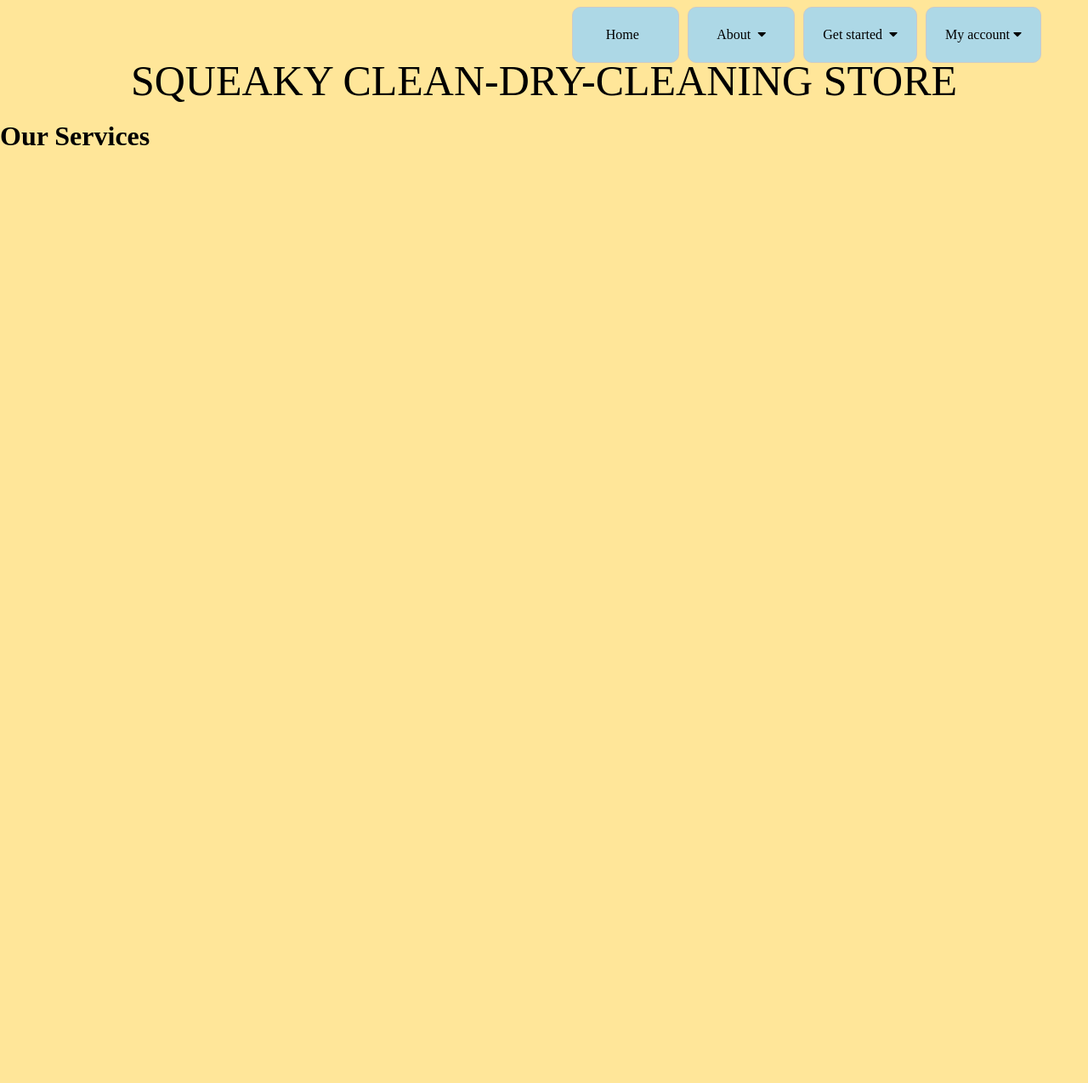
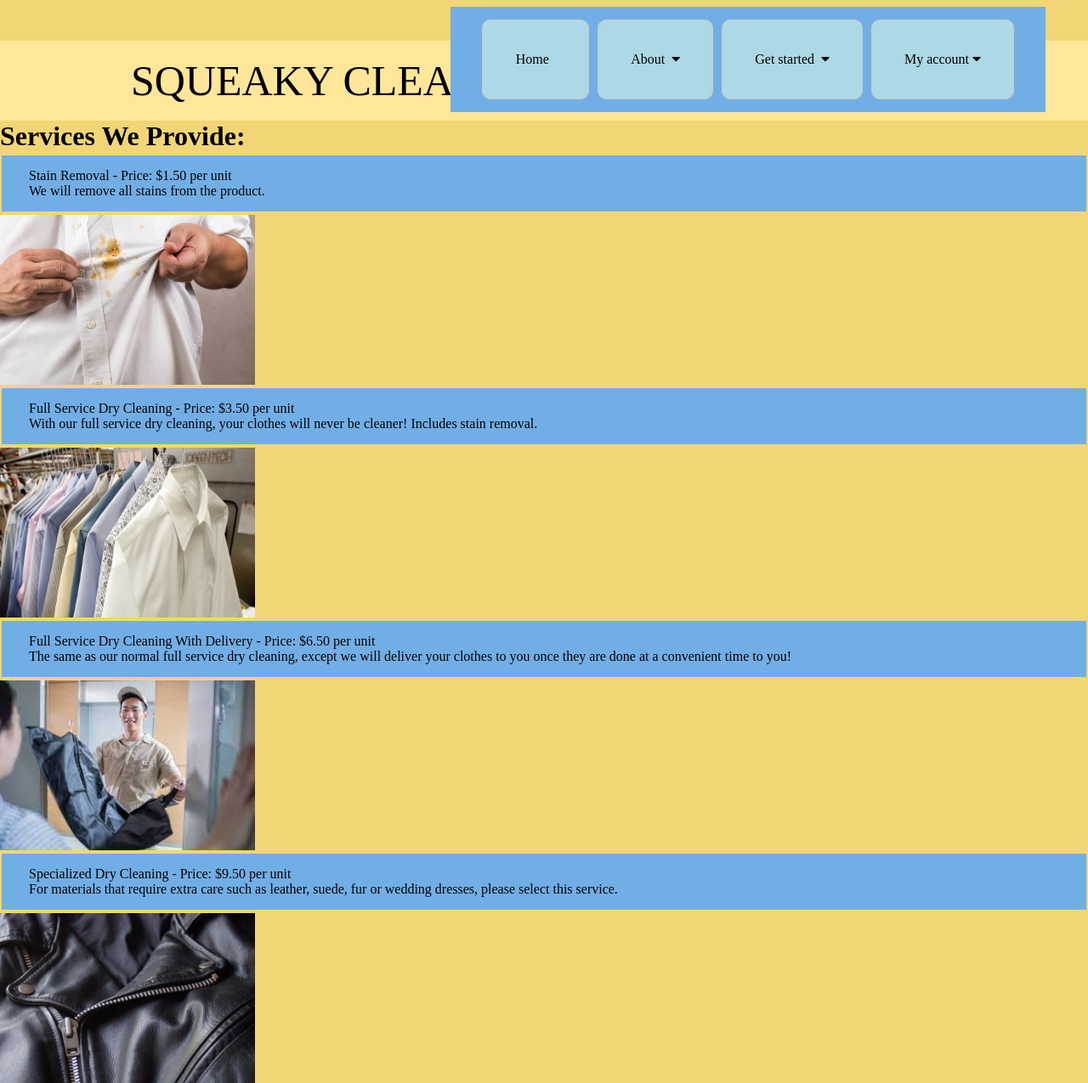
Before and after one commit to Ninorr/Group-6-Semester-Project, a Django app: page /aboutus/services in a window 1280 px wide. Shown: the whole page at 85% size. Before the commit the page ends 171 px from the top, so only its background shows below. Run offline with Django 4.2, Linux system fonts and the light colour scheme; some web fonts are replaced.

Commit message:
services
added services html file, along with associated images and css file

```diff
--- /dev/null
+++ b/assets/catalog/static/project.css
@@ -0,0 +1,36 @@
+body {
+  background-color:#f2d675;
+}
+
+ul {
+  list-style-type: none;
+  margin: 4px 2px;
+  padding: 15px 32px;
+  overflow: hidden;
+  background-color: #72aee6;
+}
+
+li {
+  float: right;
+  border-right:1px solid #bbb;
+}
+
+li:last-child {
+  border-right: none;
+}
+
+li a {
+  display: block;
+  color: white;
+  text-align: center;
+  padding: 14px 16px;
+  text-decoration: none;
+}
+
+li a:hover:not(.active) {
+  background-color: #111;
+}
+
+.active {
+  background-color: #008CBA;
+}
--- a/assets/catalog/templates/services.html
+++ b/assets/catalog/templates/services.html
@@ -1,7 +1,45 @@
 {%  extends 'base.html' %}
 {% load static %}
+<html>
 {% block content %}
+<head>
+    <title>Services</title>
+    <link rel="stylesheet" href="./../static/project.css">
+</head>
+<body>
 
-<h1>Our Services</h1>
+<h1>Services We Provide:</h1>
 
+<section>
+<ul>
+    Stain Removal - Price: $1.50 per unit
+    <br>
+    We will remove all stains from the product.</ul>
+    <img src="./../static/images/stain.jpg" width = "300" height = "200"/>
+    <br>
+    <ul>
+    Full Service Dry Cleaning - Price: $3.50 per unit
+    <br>
+    With our full service dry cleaning, your clothes will never be cleaner! Includes stain removal.
+    </ul>
+    <img src="./../static/images/dry-cleaning.png" width = "300" height = "200"/>
+    <br>
+    <ul>
+    Full Service Dry Cleaning With Delivery - Price: $6.50 per unit
+    <br>
+        The same as our normal full service dry cleaning, except we will deliver your clothes to you once they are done at a convenient time to you!</ul>
+    <img src="./../static/images/delivery.jpg" width = "300" height = "200"/>
+    <br>
+<ul>
+    Specialized Dry Cleaning - Price: $9.50 per unit
+    <br>
+    For materials that require extra care such as leather, suede, fur or wedding dresses, please select this service.</ul>
+    <img src="./../static/images/special-dry-cleaning.jpeg" width = "300" height = "200"/>
+    <br>
+
+
+</section>
+
+</body>
 {% endblock %}
+</html>
```
Also changed, not shown: assets/catalog/static/images/delivery.jpg (added), assets/catalog/static/images/dry-cleaning.png (added), assets/catalog/static/images/special-dry-cleaning.jpeg (added), assets/catalog/static/images/stain.jpg (added).
